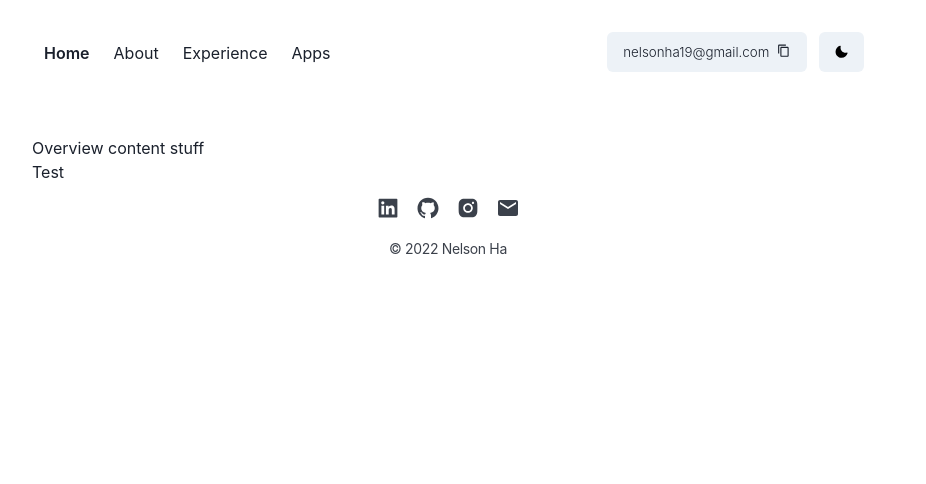
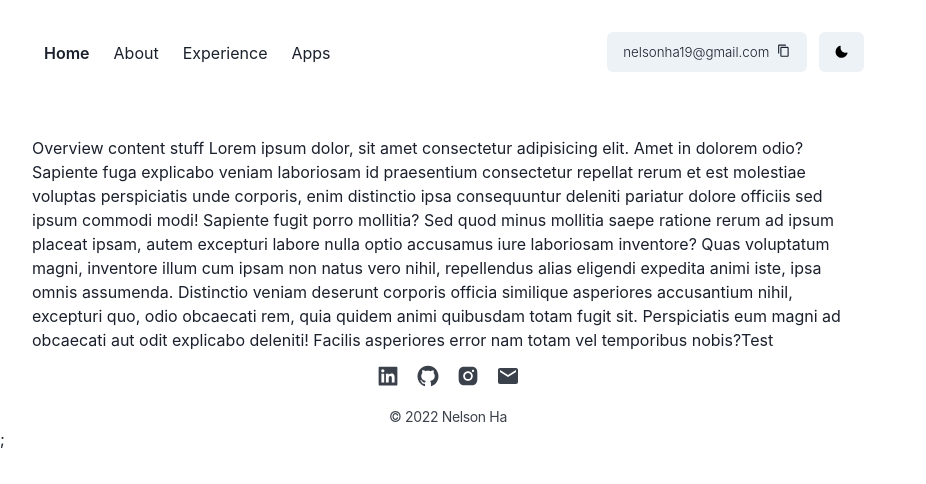
Before and after one commit to nelsonha19/portfolio, a Next.js app: page / in a window 1280 px wide. Shown: the top 484 px of the page, without its empty margins (0-926 px from the left). Built offline with nearby package versions, Linux system fonts and the light colour scheme.

Commit message:
transition out main content

```diff
--- a/components/Container/Container.tsx
+++ b/components/Container/Container.tsx
@@ -1,4 +1,4 @@
-import { Flex, Link } from '@chakra-ui/react';
+import { Fade, Flex, Link, useDisclosure } from '@chakra-ui/react';
 import React from 'react';
 import Footer from '../Footer/Footer';
 import Header from '../Header/Header';
@@ -8,12 +8,16 @@ type Props = {
 };
 
 export default function Container(props: Props) {
+	const { isOpen, onToggle } = useDisclosure();
+
 	return (
 		<Flex flexDir={'column'} id="test" px={8} maxW={'4xl'}>
-			<Header />
-			{props.children}
-			<Link>Test </Link>
-			<Footer />
+			<Header onToggle={onToggle} />
+			<Fade in={!isOpen}>
+				{props.children}
+				<Link>Test </Link>
+				<Footer />
+			</Fade>
 		</Flex>
 	);
 }
--- a/components/Footer/Footer.module.scss
+++ b/components/Footer/Footer.module.scss
@@ -1,5 +1,11 @@
 .footerContainer {
 	opacity: 0.85;
+
+	a {
+		&:hover {
+			opacity: 0.7;
+		}
+	}
 
 	a:focus {
 		outline: none;
--- a/components/Footer/Footer.tsx
+++ b/components/Footer/Footer.tsx
@@ -27,7 +27,7 @@ export default function Footer({  }: Props) {
 			},
 			{
 				id: 'email-link',
-				url: 'email',
+				url: 'mailto:nelsonha19@gmail.com',
 				icon: MdEmail
 			}
 		],
@@ -35,7 +35,7 @@ export default function Footer({  }: Props) {
 	);
 
 	return (
-		<Flex className={`${styles.footerContainer}`} flexDir={'column'} alignItems={'center'}>
+		<Flex className={`${styles.footerContainer}`} mt={{ base: 10, md: 0 }} flexDir={'column'} alignItems={'center'}>
 			<Flex my={3}>
 				{socials.map(({ id, url, icon }) => (
 					<Link key={id} target={'_blank'} href={url} mx={2}>
--- a/components/HamburgerMenu/HamburgerMenu.tsx
+++ b/components/HamburgerMenu/HamburgerMenu.tsx
@@ -14,10 +14,20 @@ import {
 import { CloseIcon, HamburgerIcon } from '@chakra-ui/icons';
 import Link from 'next/link';
 import styles from './HamburgerMenu.module.scss';
+import Footer from '../Footer/Footer';
 
-export default function HamburgerMenu() {
+type Props = {
+	onToggle: () => void;
+};
+
+export default function HamburgerMenu(props: Props) {
 	const bg = useColorModeValue('white', 'gray.800');
 	const { isOpen, onToggle } = useDisclosure();
+
+	const menuToggle = () => {
+		onToggle();
+		props.onToggle();
+	};
 
 	let ListItem = (props: any) => (
 		<ChakraListItem {...props} mb={2} whiteSpace={'nowrap'} fontSize={'4xl'} fontWeight={'semibold'} />
@@ -29,17 +39,15 @@ export default function HamburgerMenu() {
 				display={{ base: 'inline-block', md: 'none' }}
 				variant={'link'}
 				_focus={{ outline: 'none' }}
-				onClick={onToggle}
+				onClick={menuToggle}
 			>
 				{!isOpen ? <HamburgerIcon w={9} h={9} /> : <CloseIcon />}
 			</Button>
 			<Collapse in={isOpen} animateOpacity>
 				<Flex
 					flexDir={'column'}
-					justifyContent={'space-between'}
 					pos={'absolute'}
 					pt={6}
-					pl={4}
 					zIndex={99}
 					m={0}
 					mt={8}
@@ -64,7 +72,7 @@ export default function HamburgerMenu() {
 							</Link>
 						</ListItem>
 					</UnorderedList>
-					<Box mb={10}>Footer stuff</Box>
+					<Footer />
 				</Flex>
 			</Collapse>
 		</React.Fragment>
--- a/components/Header/Header.tsx
+++ b/components/Header/Header.tsx
@@ -16,7 +16,9 @@ import React from 'react';
 import NavLink from '../NavLink/NavLink';
 import HamburgerMenu from '../HamburgerMenu/HamburgerMenu';
 
-type Props = {};
+type Props = {
+	onToggle: () => void
+};
 
 export default function Header(props: Props) {
 	const { colorMode, toggleColorMode: toggle } = useColorMode();
@@ -55,7 +57,7 @@ export default function Header(props: Props) {
 				pb={{ base: 8, sm: 16 }}
 			>
 				<chakra.div>
-					<HamburgerMenu />
+					<HamburgerMenu onToggle={props.onToggle}/>
 					<NavLink href="/" text="Home" />
 					<NavLink href="/about" text="About" />
 					<NavLink href="/experience" text="Experience" />
--- a/components/NavLink/NavLink.tsx
+++ b/components/NavLink/NavLink.tsx
@@ -16,8 +16,9 @@ export default function NavLink({ href, text }: Props) {
 		<Link href={href} passHref>
 			<ChakraLink
 				fontWeight={isActive ? 'semibold' : 'normal'}
-				_focus={{outline: 'none'}}
+				_focus={{ outline: 'none' }}
 				display={{ base: 'none', md: 'inline-block' }}
+				_hover={{ textDecoration: isActive ? 'none' : 'underline' }}
 				p={1}
 				px={{ sm: 3 }}
 				py={{ sm: 2 }}
--- a/pages/index.tsx
+++ b/pages/index.tsx
@@ -14,8 +14,18 @@ const Home: NextPage = () => {
 				<meta name="description" content="Generated by create next app" />
 				<link rel="icon" href="/favicon.ico" />
 			</Head>
-
-			<Container>Overview content stuff</Container>
+			<Container>
+				Overview content stuff Lorem ipsum dolor, sit amet consectetur adipisicing elit. Amet in dolorem odio?
+				Sapiente fuga explicabo veniam laboriosam id praesentium consectetur repellat rerum et est molestiae
+				voluptas perspiciatis unde corporis, enim distinctio ipsa consequuntur deleniti pariatur dolore officiis
+				sed ipsum commodi modi! Sapiente fugit porro mollitia? Sed quod minus mollitia saepe ratione rerum ad
+				ipsum placeat ipsam, autem excepturi labore nulla optio accusamus iure laboriosam inventore? Quas
+				voluptatum magni, inventore illum cum ipsam non natus vero nihil, repellendus alias eligendi expedita
+				animi iste, ipsa omnis assumenda. Distinctio veniam deserunt corporis officia similique asperiores
+				accusantium nihil, excepturi quo, odio obcaecati rem, quia quidem animi quibusdam totam fugit sit.
+				Perspiciatis eum magni ad obcaecati aut odit explicabo deleniti! Facilis asperiores error nam totam vel
+				temporibus nobis?
+			</Container>;
 		</div>
 	);
 };
```
Also changed, not shown: components/NavLink/NavLink.module.scss (added).
